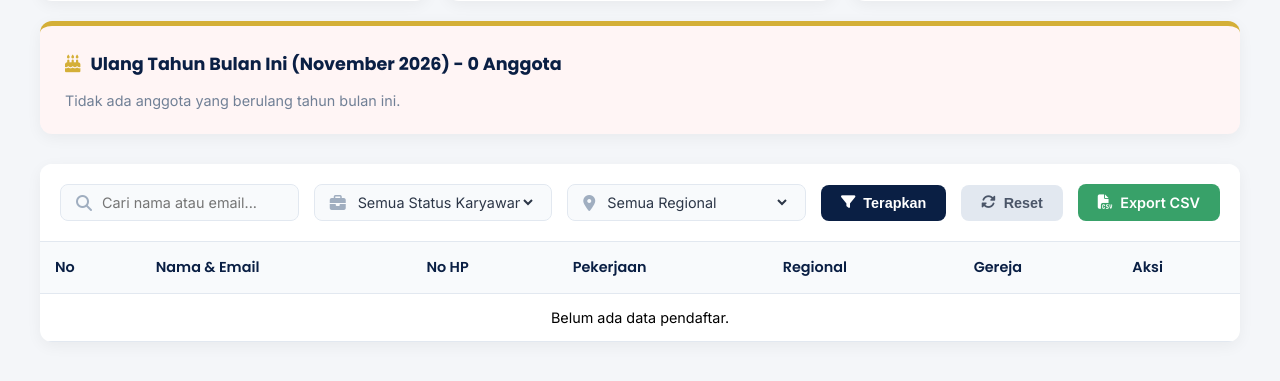
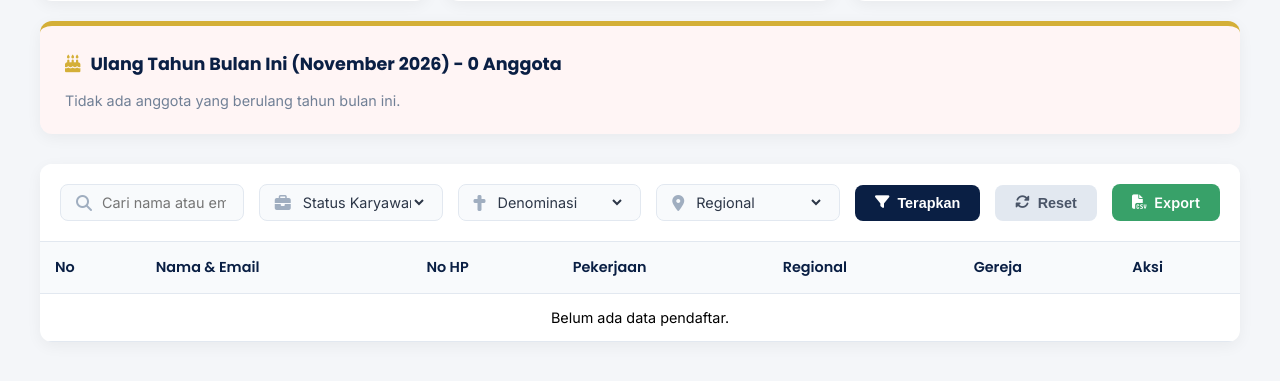
Before and after one commit to pdkisel/pdkisel-website, a PHP site: page /dashboard.php in a window 1280 px wide. Shown: the part 384-765 px from the top of the page. Run offline with PHP 8.4, Linux system fonts and the light colour scheme; the visitor is signed in with stand-in values (Sample User, id 1); data that the repository does not hold is empty.

Commit message:
Update dashboard.php

```diff
--- a/dashboard.php
+++ b/dashboard.php
@@ -92,7 +92,7 @@ $result = $conn->query($sql);
             border-radius: 8px;
             padding: 8px 15px;
             flex: 1;
-            min-width: 200px;
+            min-width: 150px;
         }
         .filter-group i { color: #A0AEC0; }
         .filter-group input, .filter-group select {
@@ -267,16 +267,25 @@ $result = $conn->query($sql);
                 <div class="filter-group">
                     <i class="fas fa-briefcase"></i>
                     <select id="filterStatus">
-                        <option value="">Semua Status Karyawan</option>
+                        <option value="">Status Karyawan</option>
                         <option value="Tetap">Tetap</option>
                         <option value="Kontrak PKWT">Kontrak PKWT</option>
                         <option value="Kontrak Project">Kontrak Project</option>
                     </select>
                 </div>
+                <!-- FILTER KRISTEN BARU -->
+                <div class="filter-group">
+                    <i class="fas fa-cross"></i>
+                    <select id="filterKristen">
+                        <option value="">Denominasi</option>
+                        <option value="Protestan">Protestan</option>
+                        <option value="Katolik">Katolik</option>
+                    </select>
+                </div>
                 <div class="filter-group">
                     <i class="fas fa-map-marker-alt"></i>
                     <select id="filterRegional">
-                        <option value="">Semua Regional</option>
+                        <option value="">Regional</option>
                         <option value="Kantor Pusat">Kantor Pusat</option>
                         <option value="Regional Sumbagut">Regional Sumbagut</option>
                         <option value="Regional Sumbagteng">Regional Sumbagteng</option>
@@ -294,7 +303,7 @@ $result = $conn->query($sql);
                 <!-- Tombol Aksi -->
                 <button class="btn-filter-action btn-terapkan" onclick="terapkanFilter()"><i class="fas fa-filter"></i> Terapkan</button>
                 <button class="btn-filter-action btn-reset" onclick="resetFilter()"><i class="fas fa-sync-alt"></i> Reset</button>
-                <a href="export.php" class="btn-filter-action btn-export"><i class="fas fa-file-csv"></i> Export CSV</a>
+                <a href="export.php" class="btn-filter-action btn-export"><i class="fas fa-file-csv"></i> Export</a>
             </div>
 
             <table id="dataTable">
@@ -318,9 +327,11 @@ $result = $conn->query($sql);
                             $status = htmlspecialchars($row['status_karyawan']);
                             $usaha = htmlspecialchars($row['anak_usaha']);
                             $reg = htmlspecialchars($row['regional']);
+                            $agama = htmlspecialchars($row['kristen'] ?? '-');
                             $nama_email = htmlspecialchars($row['nama']) . ' ' . htmlspecialchars($row['email']);
 
-                            echo "<tr class='data-row' data-status='{$status}' data-usaha='{$usaha}' data-regional='{$reg}' data-search='" . strtolower($nama_email) . "'>";
+                            // Tambahkan data-kristen untuk filter JS
+                            echo "<tr class='data-row' data-status='{$status}' data-usaha='{$usaha}' data-regional='{$reg}' data-kristen='{$agama}' data-search='" . strtolower($nama_email) . "'>";
                             echo "<td>" . $no++ . "</td>";
                             echo "<td><strong>" . htmlspecialchars($row['nama']) . "</strong><br><small style='color:#718096;'>" . htmlspecialchars($row['email']) . "</small></td>";
                             echo "<td>" . htmlspecialchars($row['no_hp']) . "</td>";
@@ -368,11 +379,12 @@ $result = $conn->query($sql);
                             echo "<div class='detail-item full-width'><span class='detail-label'>Masa Kontrak</span><span class='detail-value'>" . $kontrak . "</span></div>";
                             echo "</div>";
 
-                            // SEKSI 3: KELUARGA
+                            // SEKSI 3: KELUARGA (TAMBAHAN KRISTEN)
                             echo "<div class='detail-section-title'><i class='fas fa-heart'></i> Keluarga & Gereja</div>";
                             echo "<div class='detail-text-area' style='grid-template-columns: 1fr 1fr;'>";
                             echo "<div class='detail-item'><span class='detail-label'>Status Pernikahan</span><span class='detail-value'>" . htmlspecialchars($row['status_pernikahan']) . "</span></div>";
                             echo "<div class='detail-item'><span class='detail-label'>Jumlah Anak</span><span class='detail-value'>" . htmlspecialchars($row['jumlah_anak']) . "</span></div>";
+                            echo "<div class='detail-item'><span class='detail-label'>Denominasi Kristen</span><span class='detail-value'>" . $agama . "</span></div>";
                             echo "<div class='detail-item full-width'><span class='detail-label'>Gereja / Jemaat</span><span class='detail-value'>" . htmlspecialchars($row['gereja']) . "</span></div>";
                             echo "</div>";
 
@@ -409,10 +421,11 @@ $result = $conn->query($sql);
             }
         }
 
-        // 2. Fungsi Filter Terpadu
+        // 2. Fungsi Filter Terpadu (Termasuk Kristen)
         function terapkanFilter() {
             var searchText = document.getElementById('searchInput').value.toLowerCase();
             var filterStatus = document.getElementById('filterStatus').value;
+            var filterKristen = document.getElementById('filterKristen').value;
             var filterRegional = document.getElementById('filterRegional').value;
 
             var infoKategori = window.currentInfoKategori || 'all';
@@ -424,6 +437,7 @@ $result = $conn->query($sql);
                 var rowStatus = row.getAttribute('data-status');
                 var rowUsaha = row.getAttribute('data-usaha');
                 var rowRegional = row.getAttribute('data-regional');
+                var rowKristen = row.getAttribute('data-kristen');
                 var rowSearch = row.getAttribute('data-search');
 
                 var match = true;
@@ -434,6 +448,7 @@ $result = $conn->query($sql);
 
                 if (searchText && !rowSearch.includes(searchText)) match = false;
                 if (filterStatus && rowStatus !== filterStatus) match = false;
+                if (filterKristen && rowKristen !== filterKristen) match = false;
                 if (filterRegional && rowRegional !== filterRegional) match = false;
 
                 if (match) {
@@ -452,12 +467,15 @@ $result = $conn->query($sql);
             if (kategori === 'status_karyawan') {
                 document.getElementById('filterStatus').value = nilai;
                 document.getElementById('filterRegional').value = '';
+                document.getElementById('filterKristen').value = '';
             } else if (kategori === 'regional') {
                 document.getElementById('filterRegional').value = nilai;
                 document.getElementById('filterStatus').value = '';
+                document.getElementById('filterKristen').value = '';
             } else {
                 document.getElementById('filterStatus').value = '';
                 document.getElementById('filterRegional').value = '';
+                document.getElementById('filterKristen').value = '';
             }
 
             document.getElementById('searchInput').value = '';
@@ -468,6 +486,7 @@ $result = $conn->query($sql);
         function resetFilter() {
             document.getElementById('searchInput').value = '';
             document.getElementById('filterStatus').value = '';
+            document.getElementById('filterKristen').value = '';
             document.getElementById('filterRegional').value = '';
 
             window.currentInfoKategori = 'all';
```
